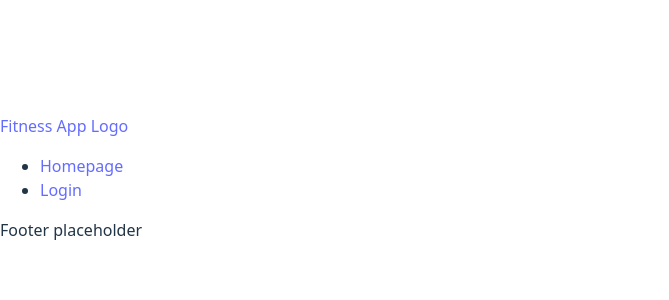
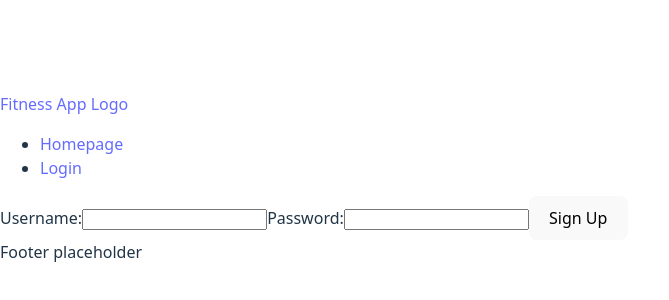
Before and after one commit to maxheerdegen/calisthenics-app, a React (Vite) app in the folder react/: page /sign-up in a window 1280 px wide. Shown: the part 222-522 px from the top of the page, without its empty margins (0-669 px from the left). Built offline with nearby package versions, Linux system fonts and the light colour scheme.

Commit message:
add logic to sign up component

```diff
--- /dev/null
+++ b/react/src/components/AuthForm/AuthForm.jsx
@@ -0,0 +1,40 @@
+import { useState } from "react";
+
+function AuthForm ({ onSubmit, buttonName }) {
+
+    const [username, setUsername] = useState('');
+    const [password, setPassword] = useState('');
+
+    const handleSubmit = (e) => {
+        e.preventDefault();
+        onSubmit(username, password);
+    }
+
+    return (
+        <>
+        <form onSubmit={handleSubmit}>
+            <label htmlFor="username">
+                Username:
+                <input
+                    type="text"
+                    name="username"
+                    id="username"
+                    onChange={(e) => setUsername(e.target.value)}
+                />
+            </label>
+            <label htmlFor="password">
+                Password:
+                <input
+                    type="password"
+                    name="password"
+                    id="password"
+                    onChange={(e) => setPassword(e.target.value)}
+                />
+            </label>
+            <button type="submit">{buttonName}</button>
+        </form>
+        </>
+    )
+}
+
+export default AuthForm;
--- a/react/src/components/Homepage/Homepage.jsx
+++ b/react/src/components/Homepage/Homepage.jsx
@@ -4,7 +4,7 @@ function Homepage () {
     return (
         <>
         <div>Your fitness journey starts here!</div>
-        <Link to="sign-up"></Link>
+        <Link to="sign-up">Sign-Up!</Link>
         </>
     )
 }
--- a/react/src/components/Login/Login.jsx
+++ b/react/src/components/Login/Login.jsx
@@ -1,36 +1,12 @@
-import { useState } from "react";
+import AuthForm from "../AuthForm/AuthForm.jsx";
 
 function Login () {
-    const [username, setUsername] = useState('');
-    const [password, setPassword] = useState('');
 
-    const handleSubmit = async () => {
+    const handleLogin = async (username, password) => {
 
     }
 
-    return (
-        <form onSubmit={handleSubmit}>
-            <label htmlFor="username">
-                Username:
-                <input
-                    type="text"
-                    name="username"
-                    id="username"
-                    onChange={(e) => setUsername(e.target.value)}
-                    />
-            </label>
-            <label htmlFor="password">
-                Password:
-                <input
-                    type="text"
-                    name="password"
-                    id="password"
-                    onChange={(e) => setPassword(e.target.value)}
-                    />
-            </label>
-            <button type="submit">Login</button>
-        </form>
-    )
+    return <AuthForm onSubmit = {handleLogin} buttonName = "Log In"/>
 }
 
 export default Login;
--- a/react/src/components/SignUp/SignUp.jsx
+++ b/react/src/components/SignUp/SignUp.jsx
@@ -1,5 +1,29 @@
+import AuthForm from "../AuthForm/AuthForm";
+
 function SignUp () {
 
+    const handleSignUp = async (username, password) => {
+        try {
+            const response = await fetch("http://localhost:3000/api/auth/sign-up", {
+                method: "POST",
+                headers: {
+                    "Content-Type": "application/json",
+                },
+                body: JSON.stringify({username, password}),
+            })
+
+            if (!response.ok) {
+                throw new Error(`Response status: ${response.status}`);
+            }
+
+            const result = await response.json();
+            console.log("Succes:", result);
+        } catch(err) {
+            console.log("Error:", err);
+        }
+    }
+
+    return <AuthForm onSubmit={handleSignUp} buttonName="Sign Up" />
 }
 
 export default SignUp;
```
